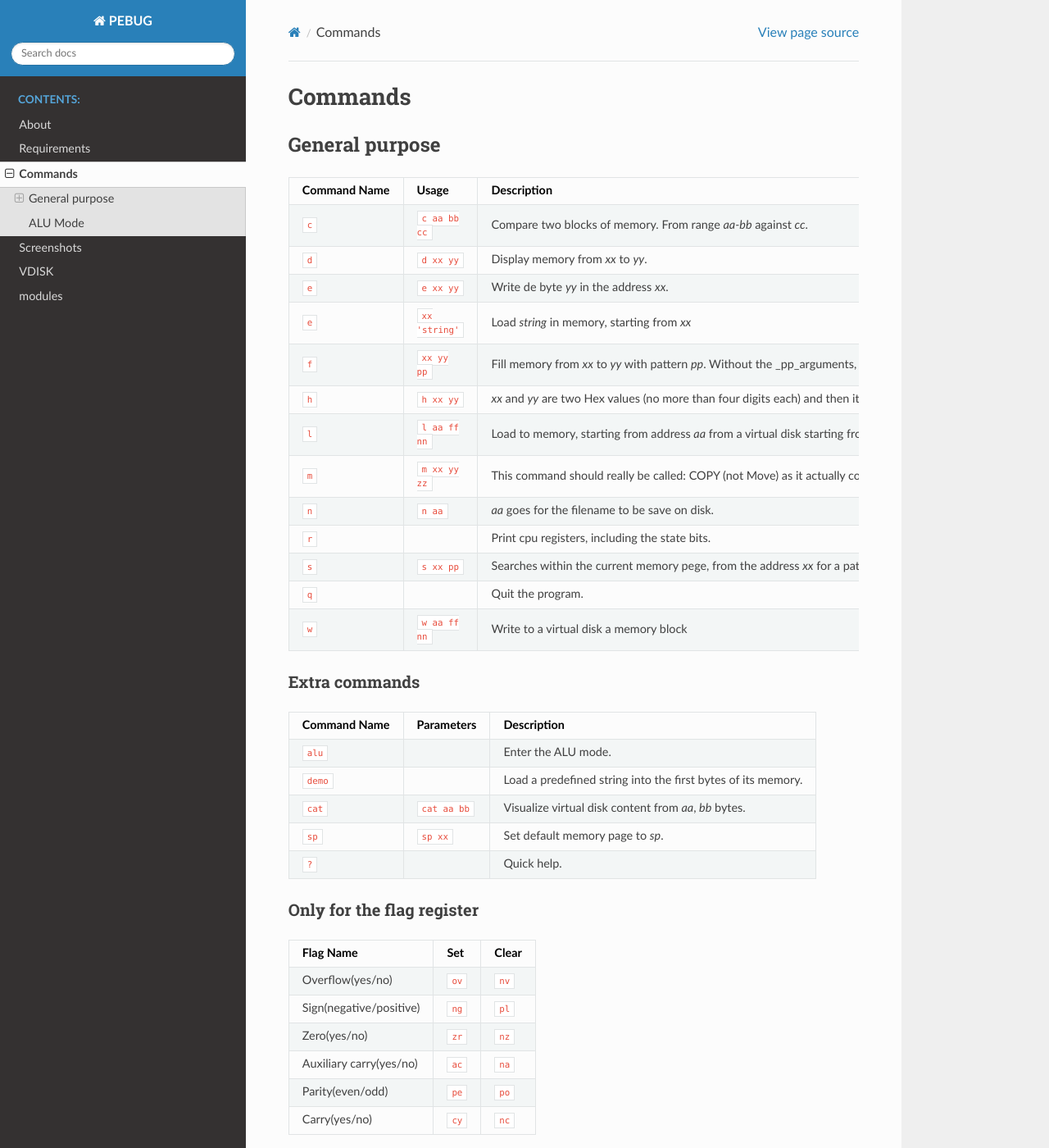
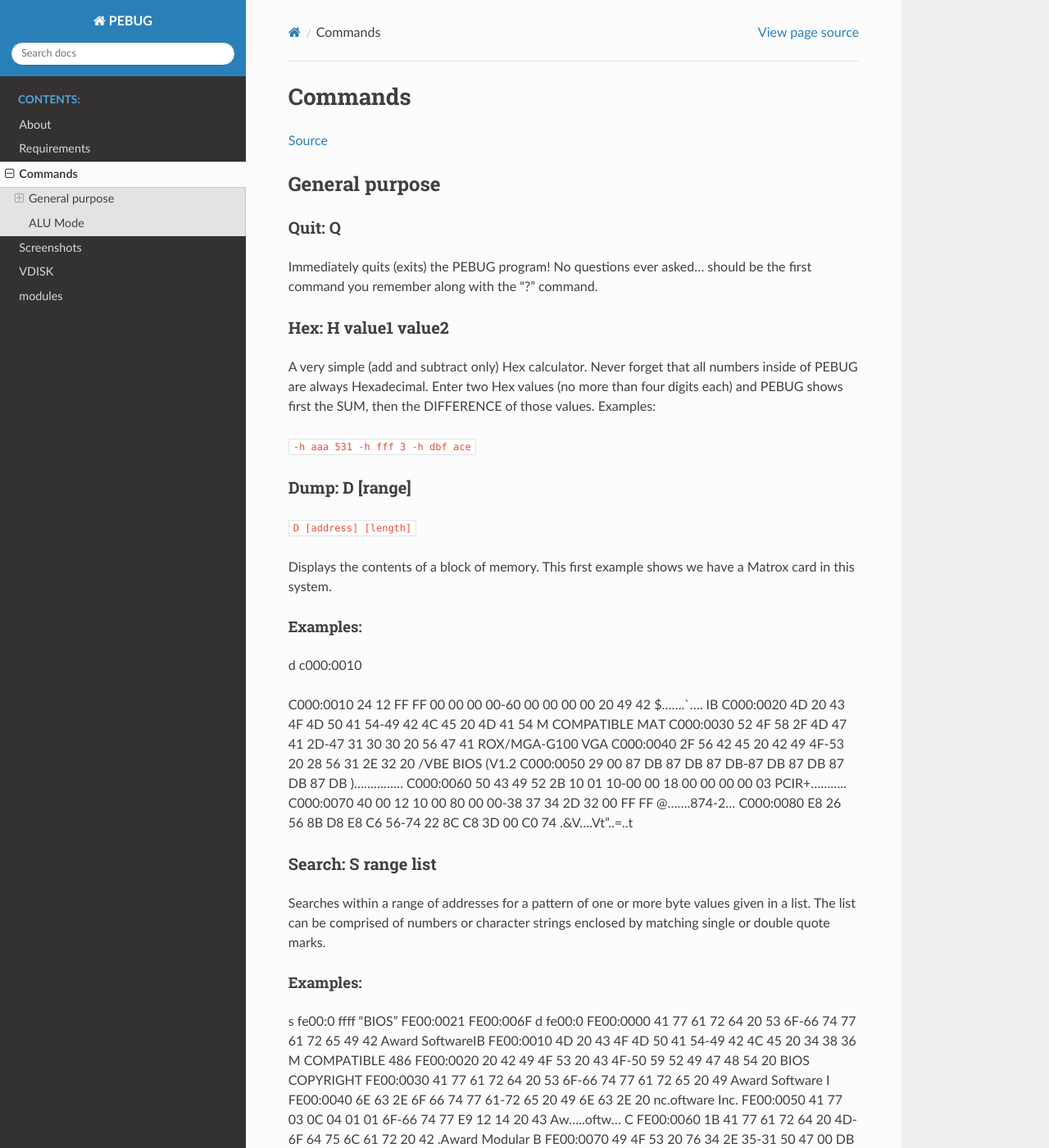
Before and after one commit to pabloniklas/pebug, a Sphinx documentation site: the page built from docs/source/commands.md, in a window 1280 px wide and 1400 px high. Shown: the whole window at 82% size. Built offline with Sphinx 7.4.7 and the Read the Docs theme 2.0.0, drawn with Linux system fonts in a browser that asks for light colours; some of the changed text lies outside the part shown.

Commit message:
Better explanations.

````diff
--- a/docs/source/commands.md
+++ b/docs/source/commands.md
@@ -1,22 +1,154 @@
 # Commands
+
+[Source](https://montcs.bloomu.edu/Information/LowLevel/DOS-Debug.html)
 
 ## General purpose
 
-| Command Name | Usage             | Description                                                                                                                                              |
-|--------------|-------------------|----------------------------------------------------------------------------------------------------------------------------------------------------------|
-| ```c```      | ``` c aa bb cc``` | Compare two blocks of memory. From range _aa-bb_ against _cc_.                                                                                           |
-| ```d```      | ```d xx yy```     | Display memory from _xx_ to _yy_.                                                                                                                        |
-| ```e```      | ```e xx yy```     | Write de byte _yy_ in the address _xx_.                                                                                                                  |
-| ```e```      | ```xx 'string'``` | Load _string_ in memory, starting from _xx_                                                                                                              |
-| ```f```      | ```xx yy pp```    | Fill memory from _xx_ to _yy_ with pattern _pp_. Without the _pp_arguments, just blank the memory in the provided range                                  |
-| ```h```      | ```h xx yy```     | _xx_ and _yy_ are two Hex values (no more than four digits each) and then it shows first the SUM, then the DIFFERENCE of those values.                   |                                                                                                   |
-| ```l```      | ```l aa ff nn```  | Load to memory, starting from address _aa_ from a virtual disk starting from firstsector _ff_, sizing _nn_ bytes.                                        |
-| ```m```      | ```m xx yy zz```  | This command should really be called: COPY (not Move) as it actually copies all the bytes from within the specified range _xx-yy_ to a new address _zz_. |
-| ```n```      | ```n aa```        | _aa_ goes for the filename to be save on disk.                                                                                                           |
-| ```r```      |                   | Print cpu registers, including the state bits.                                                                                                           |
-| ```s```      | ```s xx pp```     | Searches within the current memory pege, from the address _xx_ for a pattern _pp_                                                                        |
-| ```q```      |                   | Quit the program.                                                                                                                                        |
-| ```w```      | ```w aa ff nn```  | Write to a virtual disk a memory block                                                                                                                   |
+### Quit: Q
+
+Immediately quits (exits) the PEBUG program! No questions ever asked...
+should be the first command you remember along with the "?" command.
+
+### Hex: H value1 value2
+
+A very simple (add and subtract only) Hex calculator.
+Never forget that all numbers inside of PEBUG are always Hexadecimal.
+Enter two Hex values (no more than four digits each) and PEBUG shows first the SUM,
+then the DIFFERENCE of those values. Examples:
+
+```-h aaa 531 -h fff 3 -h dbf ace```
+
+### Dump: D [range]
+
+```D [address] [length]```
+
+Displays the contents of a block of memory.
+This first example shows we have a Matrox card in this system.
+
+#### Examples:
+
+:::
+d c000:0010
+
+C000:0010 24 12 FF FF 00 00 00 00-60 00 00 00 00 20 49 42 $.......`.... IB
+C000:0020 4D 20 43 4F 4D 50 41 54-49 42 4C 45 20 4D 41 54 M COMPATIBLE MAT
+C000:0030 52 4F 58 2F 4D 47 41 2D-47 31 30 30 20 56 47 41 ROX/MGA-G100 VGA
+C000:0040 2F 56 42 45 20 42 49 4F-53 20 28 56 31 2E 32 20 /VBE BIOS (V1.2
+C000:0050 29 00 87 DB 87 DB 87 DB-87 DB 87 DB 87 DB 87 DB )...............
+C000:0060 50 43 49 52 2B 10 01 10-00 00 18 00 00 00 00 03 PCIR+...........
+C000:0070 40 00 12 10 00 80 00 00-38 37 34 2D 32 00 FF FF @.......874-2...
+C000:0080 E8 26 56 8B D8 E8 C6 56-74 22 8C C8 3D 00 C0 74 .&V....Vt"..=..t
+:::
+
+### Search: S range list
+
+Searches within a range of addresses for a pattern of one or more byte values given in a list.
+The list can be comprised of numbers or character strings enclosed by matching single or double quote marks.
+
+#### Examples:
+
+:::
+s fe00:0 ffff "BIOS"
+FE00:0021
+FE00:006F
+d fe00:0
+FE00:0000 41 77 61 72 64 20 53 6F-66 74 77 61 72 65 49 42 Award SoftwareIB
+FE00:0010 4D 20 43 4F 4D 50 41 54-49 42 4C 45 20 34 38 36 M COMPATIBLE 486
+FE00:0020 20 42 49 4F 53 20 43 4F-50 59 52 49 47 48 54 20 BIOS COPYRIGHT
+FE00:0030 41 77 61 72 64 20 53 6F-66 74 77 61 72 65 20 49 Award Software I
+FE00:0040 6E 63 2E 6F 66 74 77 61-72 65 20 49 6E 63 2E 20 nc.oftware Inc.
+FE00:0050 41 77 03 0C 04 01 01 6F-66 74 77 E9 12 14 20 43 Aw.....oftw... C
+FE00:0060 1B 41 77 61 72 64 20 4D-6F 64 75 6C 61 72 20 42 .Award Modular B
+FE00:0070 49 4F 53 20 76 34 2E 35-31 50 47 00 DB 32 EC 33 IOS v4.51PG..2.3
+:::
+
+
+### Compare: C range address
+
+Compares two blocks of memory.
+If there are no differences, then PEBUG simply displays another prompt.
+Here's an example of what happens when there are differences:
+
+:::
+c 140 148 340
+127D:0143 30 6D 127D:0343
+127D:0146 10 63 127D:0346
+127D:0148 49 30 127D:0348
+:::
+
+The bytes at locations 140 through 148 are being compared to those at 340 (through 348, implied);
+the bytes are displayed side by side for those which are different
+(with their exact locations, including the segment, on either side of them).
+
+### Fill: F range list
+
+This command can also be used to clear large areas of Memory as well as filling
+smaller areas with a continuously repeating phrase or single byte.
+
+#### Examples:
+
+:::
+f 100 12f 'BUFFER'
+d 100 12f
+xxxx:0100 42 55 46 46 45 52 42 55-46 46 45 52 42 55 46 46 BUFFERBUFFERBUFF
+xxxx:0110 45 52 42 55 46 46 45 52-42 55 46 46 45 52 42 55 ERBUFFERBUFFERBU
+xxxx:0120 46 46 45 52 42 55 46 46-45 52 42 55 46 46 45 52 FFERBUFFERBUFFER
+:::
+
+### Enter: E address [list]
+
+Used to enter data or instructions (as machine code) directly into Memory locations.
+
+#### Example
+
+First we'll change a single byte at location CS:FFCB from whatever it was before to D2
+
+
+```e ffcb d2```
+
+The next two examples show that either single(') or double(")
+quote marks are acceptable for entering ASCII data. By allowing both forms,
+you can include the other type of quote mark within your entry string:
+
+```e 200 'An "ASCII-Z string" is always followed by '```
+
+```e 22a "a zero-byte ('00h')." 00```
+
+### Load: L [address] [firstsector] [number]
+
+This command will LOAD the selected number of sectors from the vdisk into Memory.
+The address is the location in Memory the data will be copied to
+(use only 4 hex digits to keep it within the memory allocated to PEBUG),
+firstsector counts from ZERO to the largest sector in the volume and finally
+number specifies in hexadecimal the total number of sectors that will be copied into Memory
+
+### Move: M range address
+
+This command should really be called: COPY (not Move) as it actually copies all the bytes from within the specified range to a new address.
+
+#### Examples:
+
+1) ```m 7c00 7cff 600```
+
+Copies all the bytes between Offset 7C00 and 7CFF (inclusive) to Offset 0600 and following...
+
+2) ```m 100 2ff 70```
+
+This second example shows that it's very easy to overwrite most of the source you're copying from using
+the Move command.
+
+:::{warning}
+PEBUG has protections to avoid overwritting the source bytes.
+:::
+
+
+### Register: R [register]
+
+Entering ```r``` all by itself will display all of the 8086 register's contents
+
+### Write: W [address] [firstsector] [number]
+
+The WRITE (W) command is often used to save a program to the vdisk.
 
 ### Extra commands
 
````
